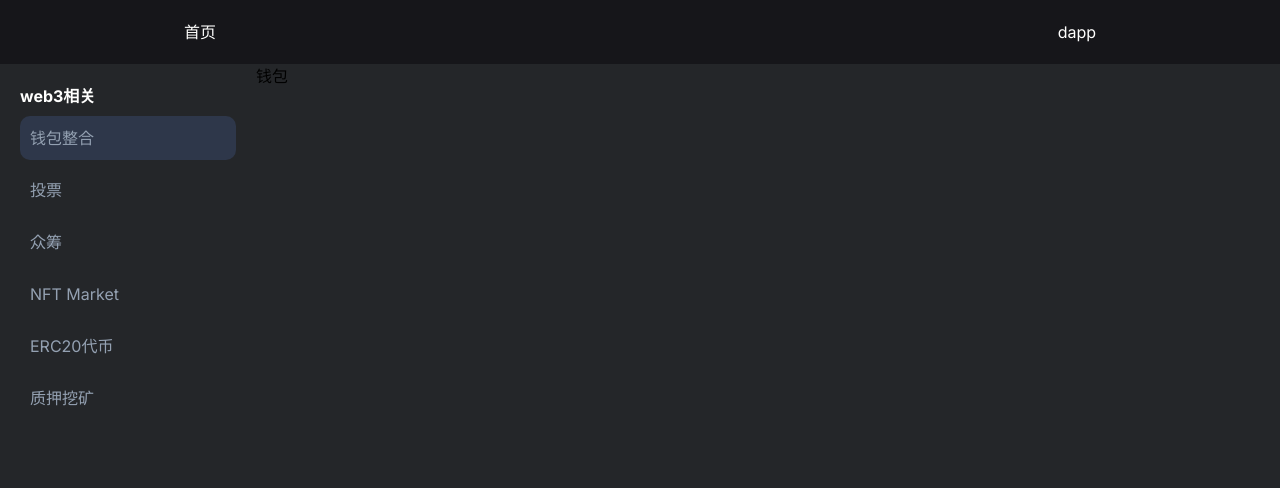
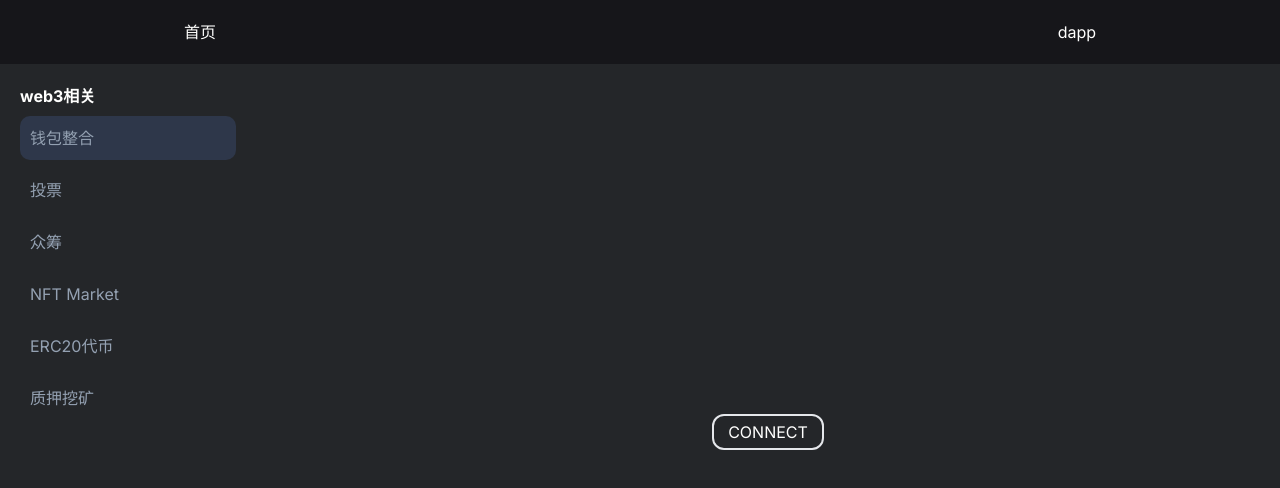
Before and after one commit to SimpLe-L/simp1e-blog, a Next.js app: page /dapp in a window 1280 px wide. Shown: the top 488 px of the page. Built offline with nearby package versions, Linux system fonts and the light colour scheme; what tailwindcss-animated would draw is missing.

Commit message:
chore: 0522 commit

```diff
--- a/src/app/dapp/page.tsx
+++ b/src/app/dapp/page.tsx
@@ -1,6 +1,14 @@
+import WalletConnector from "@/components/walletConnector"
+
+const config = {
+
+}
+
 const DappPage = () => {
   return (
-    <div className="w-full h-full">钱包</div>
+    <div className="w-full h-full p-[20px] flex items-center justify-center">
+      <WalletConnector config={config} />
+    </div>
   )
 }
 
--- a/src/components/walletConnector/index.tsx
+++ b/src/components/walletConnector/index.tsx
@@ -1,10 +1,36 @@
+"use client"
+
 import { IWallectConfig } from "@/types";
+import { useState } from "react";
 
 const WalletConnector: React.FC<IWallectConfig> = ({ config }) => {
+  const [visible, setVisible] = useState(false);
   return (
-    <div>
-      {config.text || "CONNECT"}
-    </div>
+    <>
+      <div
+        className="py-[4px] px-[14px] text-[--basic-text] rounded-xl border-2 boder-solid boder-[--secondry-text] cursor-pointer"
+        onClick={() => { setVisible(true) }}
+      >
+        {config.text || "CONNECT"}
+      </div>
+      {
+        visible
+          ?
+          <div className="fixed z-999 top-1/2 left-1/2 transform -translate-x-1/2 -translate-y-1/2 bg-white p-8 rounded-2xl flex flex-col gap-2">
+            <div className="flex">
+              <span className="">Ethereum network</span>
+              <div className="flex flex-wrap gap-1">
+              </div>
+            </div>
+            <div className="flex">
+              <span className="">BitCoin network</span>
+            </div>
+          </div>
+          :
+          null
+      }
+    </>
+
   )
 }
 
```
